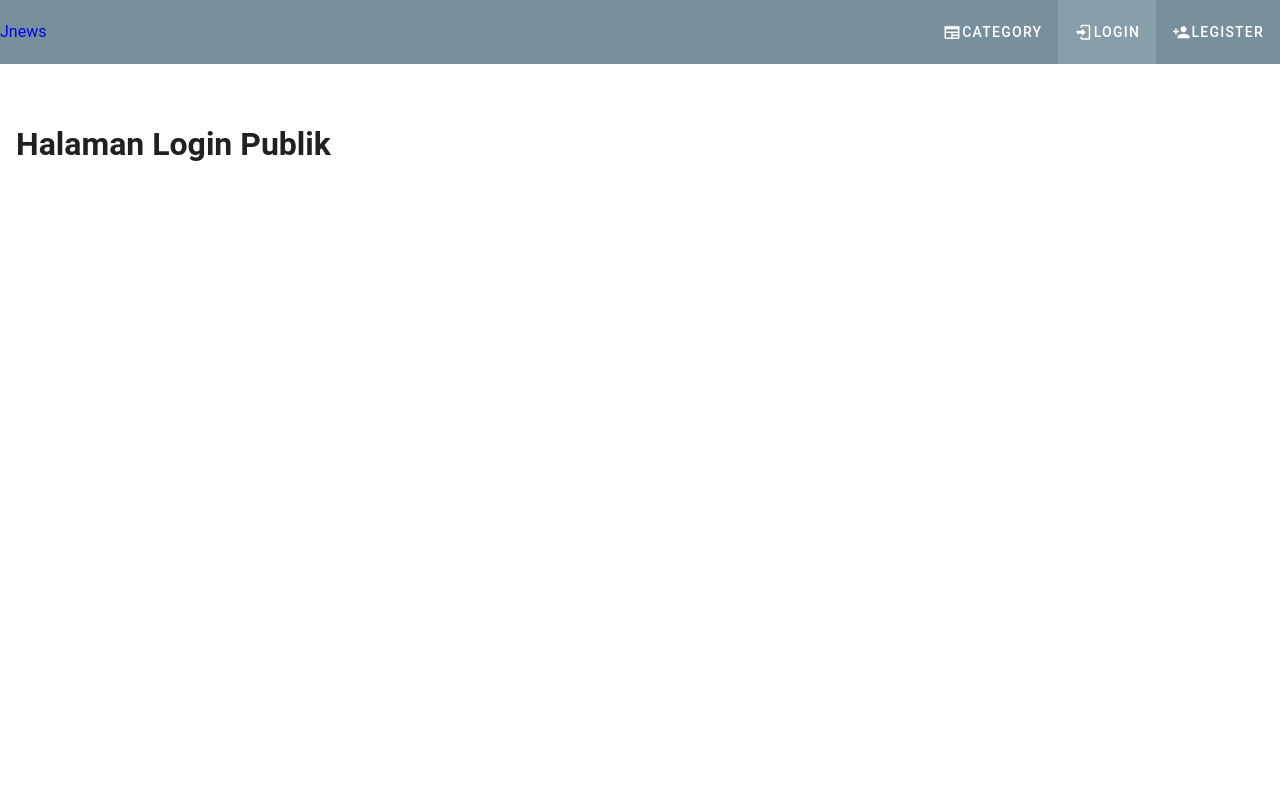
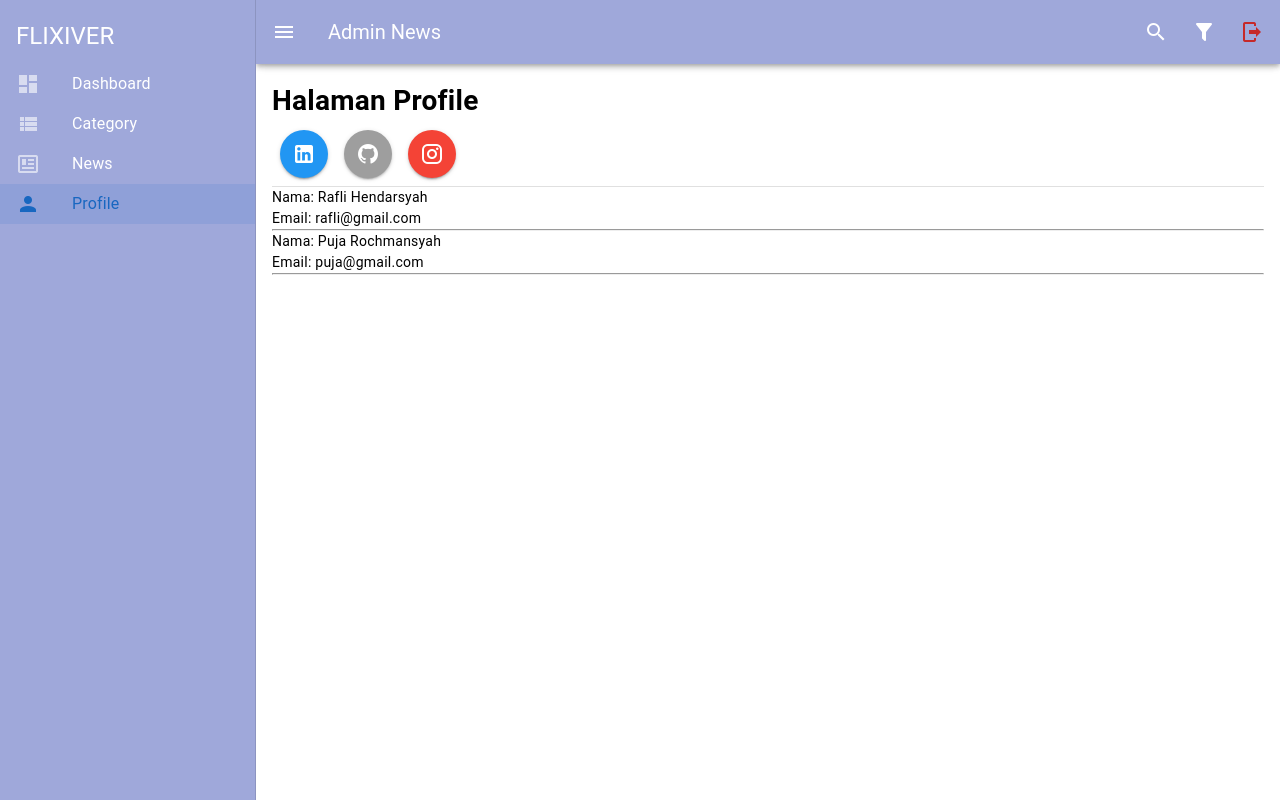
Before and after one commit to Flidoang/vue-vuetify, a Vue app: page /dashboard/user-profile in a window 1280 px wide. Before the commit this address led to /login. Shown: the top 802 px of the page. Built offline with nearby package versions, Linux system fonts and the light colour scheme.

Commit message:
state_update

```diff
--- a/src/router/index.js
+++ b/src/router/index.js
@@ -18,7 +18,7 @@ import CategoryPublicView from '@/views/public/CategoryPublicView.vue'
 // Error View
 import NotFoundView from '@/views/error/NotFoundView.vue'
 
-const login = false // Simulated authentication status
+const login = true // Simulated authentication status
 
 const requireAuth = (to, from, next) => {
   if (!login) {
--- /dev/null
+++ b/src/stores/UserStorage.js
@@ -0,0 +1,17 @@
+import { name } from '@vue/eslint-config-prettier/skip-formatting'
+import { defineStore } from 'pinia'
+import { ref } from 'vue'
+
+export const useUserStore = defineStore('User', () => {
+  const userData = ref([
+    {
+      name: 'Rafli Hendarsyah',
+      email: 'rafli@gmail.com',
+    },
+    {
+      name: 'Puja Rochmansyah',
+      email: 'puja@gmail.com',
+    },
+  ])
+  return { userData }
+})
--- a/src/views/DashboardView.vue
+++ b/src/views/DashboardView.vue
@@ -1,15 +1,19 @@
 <template>
-  <h1>
-    Halaman Dashboard
-  </h1>
+  <main>
+    <h1>
+      Halaman Dashboard
+    </h1>
+    <div v-for="user in users.userData" :key="user.name">
+      <p>Nama: {{ user.name }}</p>
+      <p>Email: {{ user.email }}</p>
+      <hr />
+    </div>
+  </main>
 </template>
 
-<script>
-export default {
+<script setup>
+import { useUserStore } from '@/stores/UserStorage';
 
-}
+// Storage
+const users = useUserStore();
 </script>
-
-<style>
-
-</style>
--- a/src/views/ProfileView.vue
+++ b/src/views/ProfileView.vue
@@ -1,17 +1,24 @@
 <template>
     <div>
-        <h1>
-            Halaman Profile
-        </h1>
+        <h1>Halaman Profile</h1>
 
-        <IconLink color="blue" icon="mdi-linkedin" link="https://www.linkedin.com/in/raflihendarsyah/"/>
-        <IconLink color="grey" icon="mdi-github" link="https://github.com/Flidoang"/>
-        <IconLink color="red" icon="mdi-instagram" link="https://www.instagram.com/fli_rafli22/"/>
+        <IconLink color="blue" icon="mdi-linkedin" link="https://www.linkedin.com/in/raflihendarsyah/" />
+        <IconLink color="grey" icon="mdi-github" link="https://github.com/Flidoang" />
+        <IconLink color="red" icon="mdi-instagram" link="https://www.instagram.com/fli_rafli22/" />
 
         <v-divider></v-divider>
+        <div v-for="user in users.userData" :key="user.name">
+            <p>Nama: {{ user.name }}</p>
+            <p>Email: {{ user.email }}</p>
+            <hr />
+        </div>
     </div>
 </template>
 
 <script setup>
-import IconLink from '@/components/IconLink.vue';
+import IconLink from "@/components/IconLink.vue";
+import { useUserStore } from "@/stores/UserStorage";
+
+// Storage
+const users = useUserStore();
 </script>
--- a/vite.config.js
+++ b/vite.config.js
@@ -6,13 +6,13 @@ import vueDevTools from 'vite-plugin-vue-devtools'
 
 // https://vite.dev/config/
 export default defineConfig({
-  plugins: [
-    vue(),
-    vueDevTools(),
-  ],
+  plugins: [vue(), vueDevTools()],
+  define: {
+    'process.env': {},
+  },
   resolve: {
     alias: {
-      '@': fileURLToPath(new URL('./src', import.meta.url))
+      '@': fileURLToPath(new URL('./src', import.meta.url)),
     },
   },
 })
```
